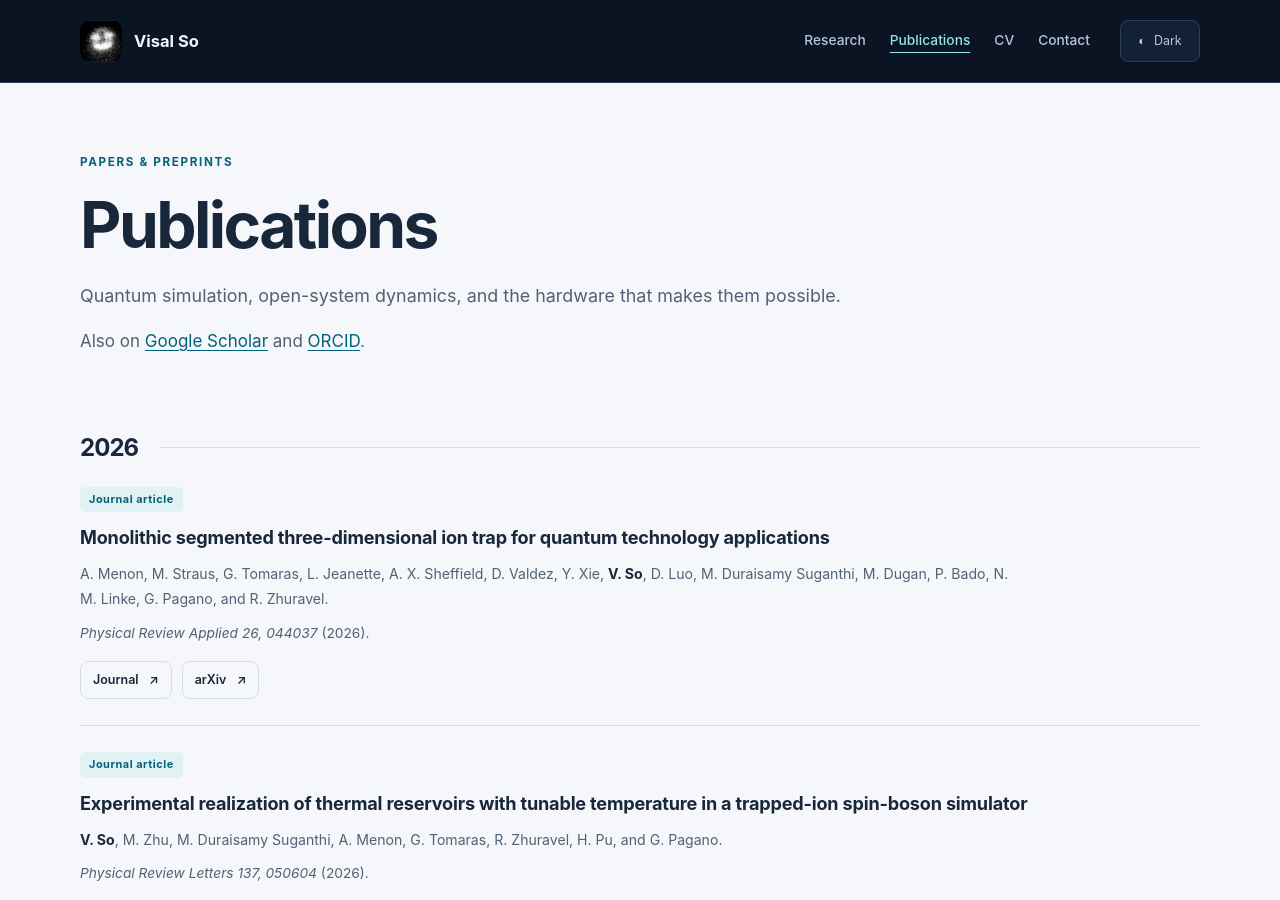
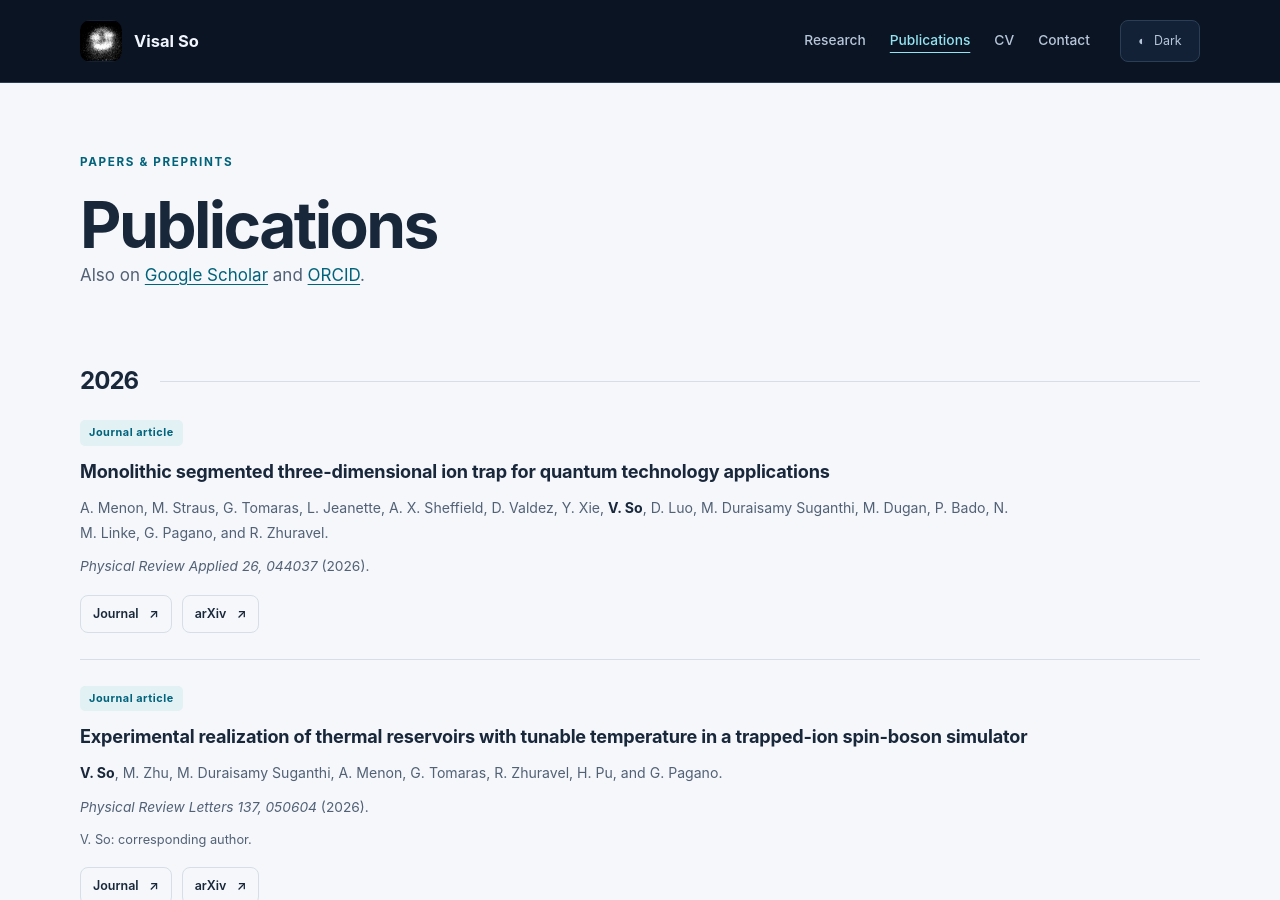
Before and after one commit to visalso/visalso.github.io, a Jekyll site: the page built from publications.html, in a window 1280 px wide and 900 px high. Built offline with Jekyll 4.4.1, drawn with Linux system fonts in a browser that asks for light colours.

Commit message:
Update publications.html

```diff
--- a/publications.html
+++ b/publications.html
@@ -8,7 +8,6 @@
 <header class="page-header container">
   <p class="eyebrow">Papers &amp; preprints</p>
   <h1 class="page-title">Publications</h1>
-  <p class="lead">Quantum simulation, open-system dynamics, and the hardware that makes them possible.</p>
   <p class="muted">Also on <a href="{{ site.scholar_url | escape }}">Google Scholar</a> and <a href="https://orcid.org/0009-0001-1326-3120">ORCID</a>.</p>
 </header>
 <div class="container publication-years">
```
